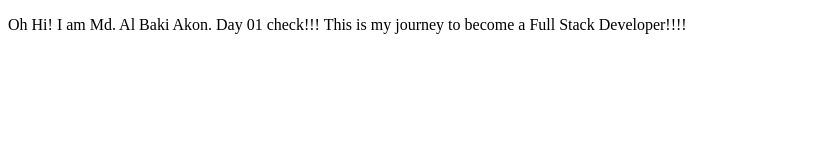
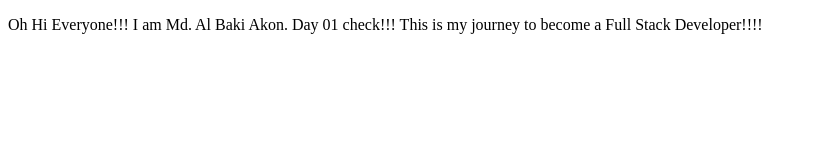
Before and after one commit to mdalbakiakon/Full-Stack-Development-Journey, a plain HTML site: page Day 01/index.html in a window 1280 px wide. Shown: the whole page, without its empty margins (0-816 px from the left). Drawn offline with Linux system fonts and the light colour scheme.

Commit message:
Update index.html

```diff
--- a/Day 01/index.html
+++ b/Day 01/index.html
@@ -6,6 +6,6 @@
     <title>Document</title>
 </head>
 <body>
-    <p>Oh Hi! I am Md. Al Baki Akon. Day 01 check!!! This is my journey to become a Full Stack Developer!!!!</p>
+    <p>Oh Hi Everyone!!! I am Md. Al Baki Akon. Day 01 check!!! This is my journey to become a Full Stack Developer!!!!</p>
 </body>
 </html>
```
